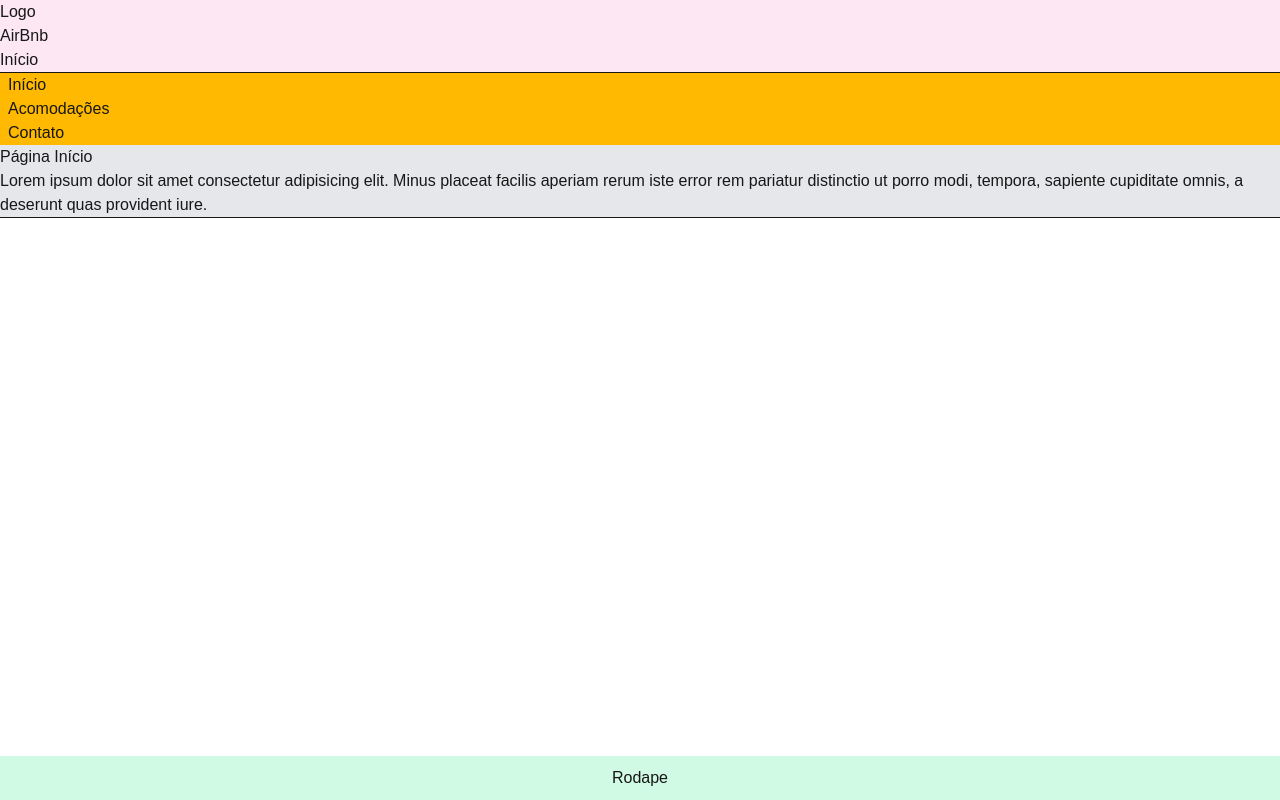
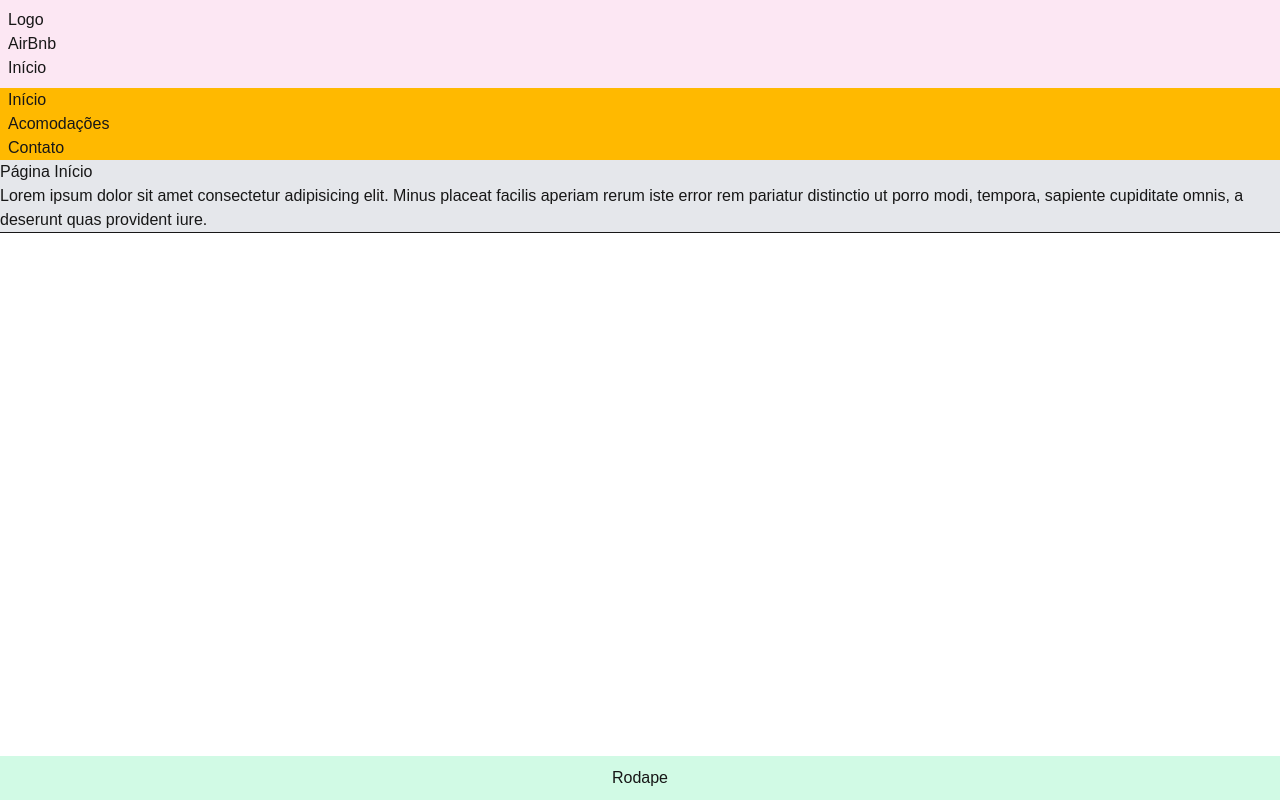
Before and after one commit to MaluWhoo/React-Next-Estudos-1, a Next.js app: page /inicio in a window 1280 px wide. Built offline with nearby package versions, Linux system fonts and the light colour scheme.

Commit message:
ClassName como props

```diff
--- a/app/inicio/page.tsx
+++ b/app/inicio/page.tsx
@@ -23,13 +23,7 @@ import { Acomodacao, Cabecalho, Conteudo, Menu, Rodape } from "@/components/inte
 export default function Page() {
     return (
         <div>
-            {/* {Cabecalho()}
-            <hr />
-            {Acomodacao()}
-            <hr /> */}
-
-            <Cabecalho titulo="AirBnb" subtitulo="Início"/>
-            <hr />
+            <Cabecalho titulo="AirBnb" subtitulo="Início" className="bg-pink-100"/>
 
             <Menu />
 
--- a/components/interface.tsx
+++ b/components/interface.tsx
@@ -37,8 +37,10 @@ export function MenuItem( props:any ) {
 }
 
 export function Cabecalho( props: any ) {
+    const classe = props.className ?? ""
     return (
-        <div className="bg-pink-100">
+        // Passando classe como prop
+        <div className={"p-2 " + classe}>
             <h1>Logo</h1>
             <p>{props.titulo}</p>
             <p>{props.subtitulo}</p>
```
